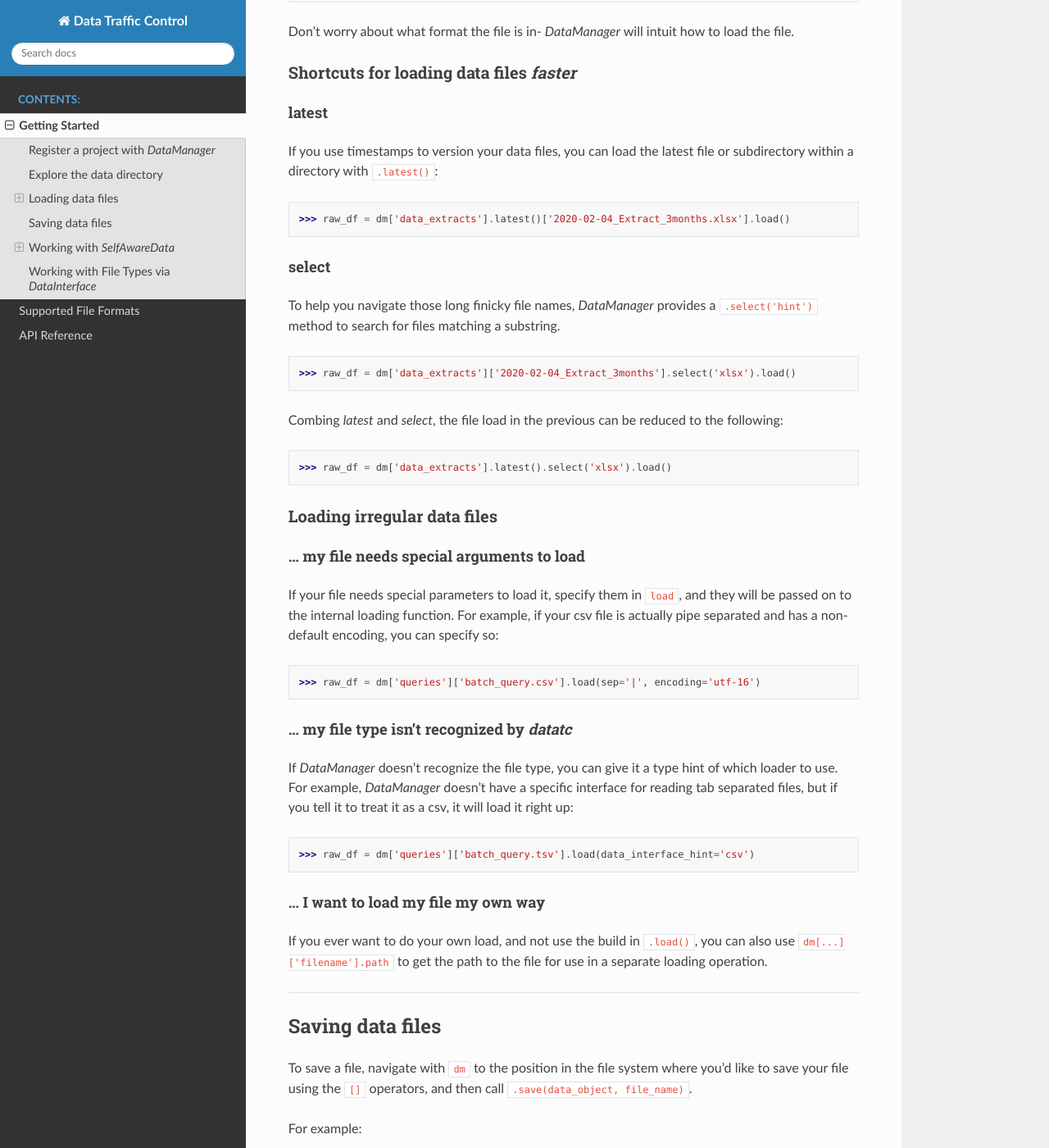
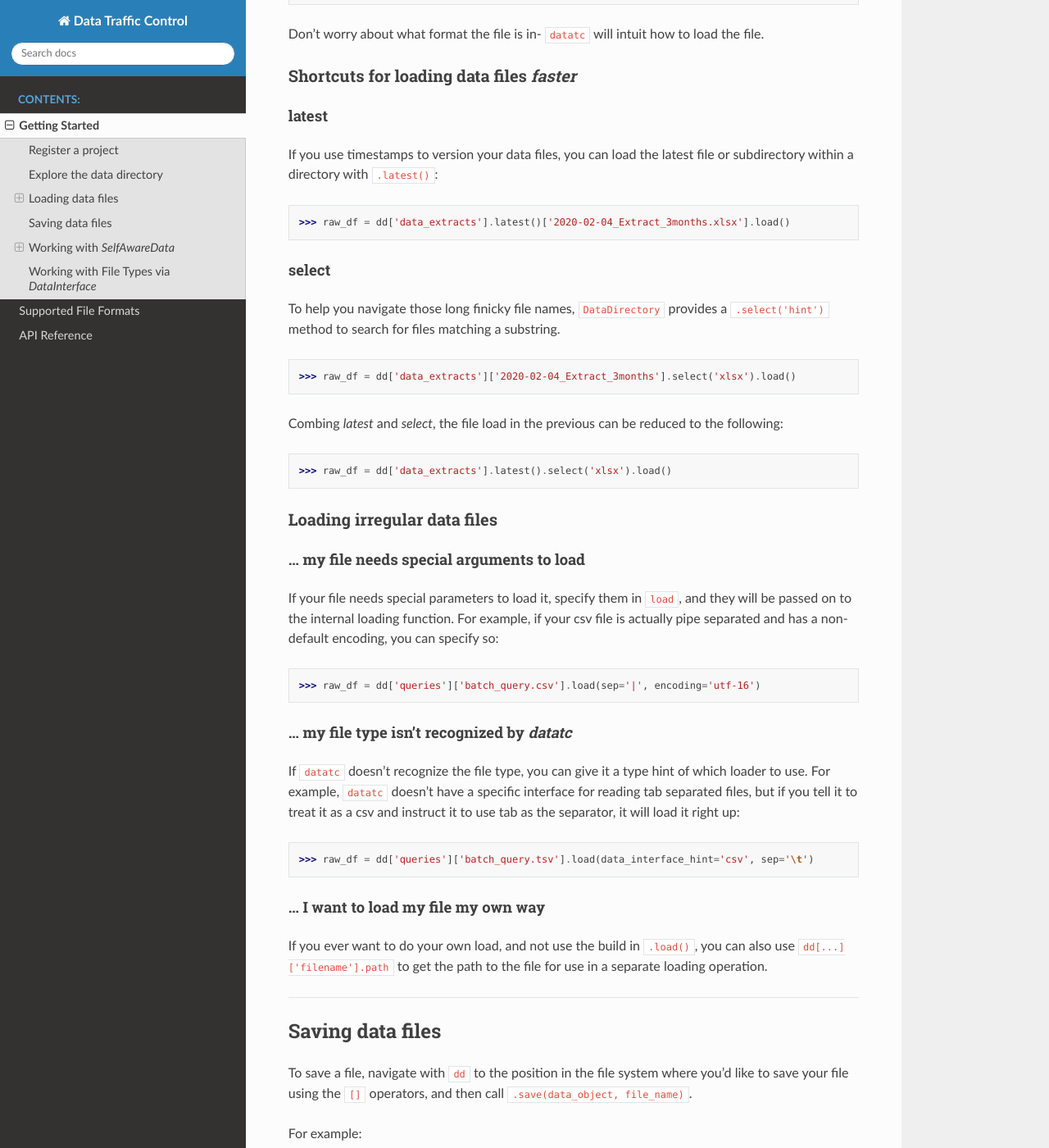
Before and after one commit to lokijuhy/data-traffic-control, a Sphinx documentation site: the page built from docs/getting_started.rst, in a window 1280 px wide and 1400 px high, scrolled down 1583 px. Shown: the whole window at 82% size. Built offline with Sphinx 7.4.7 and the Read the Docs theme 2.0.0, drawn with Linux system fonts in a browser that asks for light colours; some of the changed text lies outside the part shown.

Commit message:
update docs to remove DM

```diff
--- a/docs/getting_started.rst
+++ b/docs/getting_started.rst
@@ -2,21 +2,24 @@ Getting Started
 ===============
 
 
-Register a project with `DataManager`
+Register a project
 -------------------------------------
-`datatc` will remember for you where the data for each of your projects is stored, so that you don't have to. The first time you use `datatc` with a project, register it with :class:`datatc.data_manager.DataManager`. You only have to do this once- ``DataManager`` saves the information in ``~/.data_map.yaml`` so you never have to memorize that long file path again.
+``datatc`` will remember for you where the data for each of your projects is stored, so that you don't have to.
+The first time you use ``datatc`` with a project, register it with :class:`datatc.data_manager.DataDirectory`.
+You only have to do this once- ``datatc`` saves the information in ``~/.data_map.yaml``
+so you never have to memorize that long file path again.
 
->>> DataManager.register_project('project_name', '/path/to/project/data/dir/')
+>>> DataDirectory.register_project('project_name', '/path/to/project/data/dir/')
 
 Example:
 
->>> DataManager.register_project('mridle', '/home/user/data/mridle/data')
+>>> DataDirectory.register_project('mridle', '/home/user/data/mridle/data')
 
-Once you've registered a project, you can establish a `DataManager` on the fly by referencing it's name.
+Once you've registered a project, you can establish a ``DataDirectory`` on the fly by referencing it's name.
 
->>> dm = DataManager('mridle')
+>>> dd = DataDirectory.load('mridle')
 
-The `DataManager` object, ``dm``, will be your gateway to all file discovery, load, and save operations.
+The ``DataDirectory`` object, ``dd``, will be your gateway to all file discovery, load, and save operations.
 
 
 ----
@@ -25,9 +28,10 @@ The `DataManager` object, ``dm``, will be your gateway to all file discovery, lo
 Explore the data directory
 --------------------------
 
-`DataManager` makes it easier to interact with your project's data directory. With ``ls()``, you can print out the file structure:
+``DataDirectory`` makes it easier to interact with your project's data directory.
+With ``ls()``, you can print out the file structure:
 
->>> dm.ls()
+>>> dd.ls()
 raw/
     EntityViews/
         7 mixed items
@@ -43,7 +47,7 @@ raw/
 
 You can also print the contents of a subdirectory by navigating to it via the ``[]`` operators:
 
->>> dm['data_extracts'].ls(full=True)
+>>> dd['data_extracts'].ls(full=True)
 data_extracts/
     2019-11-23_Extract_3days/
         2019-11-23_Extract_3days.xlsx
@@ -64,10 +68,10 @@ Loading data files
 
 To load a file, navigate the file system using ``[]`` operators, and then call ``.load()``.
 
->>> raw_df = dm['data_extracts']['2020-02-04_Extract_3months']['2020-02-04_Extract_3months.xlsx'].load()
+>>> raw_df = dd['data_extracts']['2020-02-04_Extract_3months']['2020-02-04_Extract_3months.xlsx'].load()
 
 
-Don't worry about what format the file is in- `DataManager` will intuit how to load the file.
+Don't worry about what format the file is in- ``datatc`` will intuit how to load the file.
 
 
 Shortcuts for loading data files *faster*
@@ -77,18 +81,18 @@ latest
 ..........
 If you use timestamps to version your data files, you can load the latest file or subdirectory within a directory with ``.latest()``:
 
->>> raw_df = dm['data_extracts'].latest()['2020-02-04_Extract_3months.xlsx'].load()
+>>> raw_df = dd['data_extracts'].latest()['2020-02-04_Extract_3months.xlsx'].load()
 
 select
 ..........
 
-To help you navigate those long finicky file names, `DataManager` provides a ``.select('hint')`` method to search for files matching a substring.
+To help you navigate those long finicky file names, ``DataDirectory`` provides a ``.select('hint')`` method to search for files matching a substring.
 
->>> raw_df = dm['data_extracts']['2020-02-04_Extract_3months'].select('xlsx').load()
+>>> raw_df = dd['data_extracts']['2020-02-04_Extract_3months'].select('xlsx').load()
 
 Combing *latest* and *select*, the file load in the previous can be reduced to the following:
 
->>> raw_df = dm['data_extracts'].latest().select('xlsx').load()
+>>> raw_df = dd['data_extracts'].latest().select('xlsx').load()
 
 Loading irregular data files
 ''''''''''''''''''''''''''''''''''''''''''
@@ -98,17 +102,20 @@ Loading irregular data files
 If your file needs special parameters to load it, specify them in ``load``, and they will be passed on to the internal loading function.
 For example, if your csv file is actually pipe separated and has a non-default encoding, you can specify so:
 
->>> raw_df = dm['queries']['batch_query.csv'].load(sep='|', encoding='utf-16')
+>>> raw_df = dd['queries']['batch_query.csv'].load(sep='|', encoding='utf-16')
 
 ... my file type isn't recognized by `datatc`
 ................................................
-If `DataManager` doesn't recognize the file type, you can give it a type hint of which loader to use. For example, `DataManager` doesn't have a specific interface for reading tab separated files, but if you tell it to treat it as a csv, it will load it right up:
+If ``datatc`` doesn't recognize the file type, you can give it a type hint of which loader to use.
+For example, ``datatc`` doesn't have a specific interface for reading tab separated files,
+but if you tell it to treat it as a csv and instruct it to use tab as the separator, it will load it right up:
 
->>> raw_df = dm['queries']['batch_query.tsv'].load(data_interface_hint='csv')
+>>> raw_df = dd['queries']['batch_query.tsv'].load(data_interface_hint='csv', sep='\t')
 
 ... I want to load my file my own way
 ................................................
-If you ever want to do your own load, and not use the build in ``.load()``, you can also use ``dm[...]['filename'].path`` to get the path to the file for use in a separate loading operation.
+If you ever want to do your own load, and not use the build in ``.load()``, you can also use ``dd[...]['filename'].path``
+to get the path to the file for use in a separate loading operation.
 
 
 ----
@@ -117,13 +124,14 @@ If you ever want to do your own load, and not use the build in ``.load()``, you
 Saving data files
 ------------------
 
-To save a file, navigate with ``dm`` to the position in the file system where you'd like to save your file using the ``[]`` operators, and then call ``.save(data_object, file_name)``.
+To save a file, navigate with ``dd`` to the position in the file system where you'd like to save your file using the ``[]`` operators,
+and then call ``.save(data_object, file_name)``.
 
 For example:
 
 .. code-block:: python
 
-    dm['processed_data'].save(processed_df, 'processed.csv')
+    dd['processed_data'].save(processed_df, 'processed.csv')
 
 
 ----
@@ -225,11 +233,11 @@ Save
 
 There are 2 ways to save ``SelfAwareData`` objects.
 
-1. If you are using ``DataManager``, then saving your ``SelfAwareData`` works the same as saving any other file with ``DataManager``.
+1. If you are using ``DataDirectory``, then saving your ``SelfAwareData`` works the same as saving any other file with ``DataDirectory``.
 
->>> dm['directory'].save(sad, output_file_name)
+>>> dd['directory'].save(sad, output_file_name)
 
-2. You can also save ``SelfAwareData``, independently, without using ``DataManager``.
+2. You can also save ``SelfAwareData``, independently, without using ``DataDirectory``.
 
 >>> sad.save(output_file_path)
 
@@ -237,9 +245,9 @@ There are 2 ways to save ``SelfAwareData`` objects.
 Load
 '''''''
 
-Loading `SelfAwareData` works the same as loading any other data file with DataManager.
+Loading `SelfAwareData` works the same as loading any other data file with ``DataDirectory``.
 
->>> sad = dm['feature_sets']['my_feature_set.csv'].load()
+>>> sad = dd['feature_sets']['my_feature_set.csv'].load()
 
 This load returns you a `SelfAwareData` object. This object contains not only the data you transformed and saved, but also the transformation function itself.
 
@@ -255,15 +263,15 @@ To rerun the same transformation function on a new data object:
 
 >>> sad.rerun(new_df)
 
-Loading `SelfAwareData` objects without ``DataManager``
+Loading `SelfAwareData` objects without ``DataDirectory``
 .......................................................
 
-You can also load ``SelfAwareData`` objects without going through ``DataManager``:
+You can also load ``SelfAwareData`` objects without going through ``DataDirectory``:
 
 >>> sad = SelfAwareData.load(file_path)
 
 However, ``SelfAwareData`` objects are saved to the file system as directories with long names, like ``sad_dir__2021-01-01_12-00__transform_1``.
-When you interact with ``SelfAwareData`` via ``DataManager``, you can reference them like normal files (``transform_1.csv``), however, referencing them outside of ``DataMaanger`` is not as easy.
+When you interact with ``SelfAwareData`` via ``DataDirectory``, you can reference them like normal files (``transform_1.csv``), however, referencing them outside of ``DataDirectory`` is not as easy.
 
 Loading `SelfAwareData` objects in dependency-incomplete environments
 .............................................................................
@@ -282,11 +290,11 @@ Here's a toy example of working with ``SelfAwareData``:
 
 .. code-block:: python
 
-    from datatc import DataManager, SelfAwareData
+    from datatc import DataDirectory, SelfAwareData
 
-    dm = DataManager('datatc_demo')
+    dd = DataDirectory.load('datatc_demo')
 
-    raw_sad = SelfAwareData.load_from_file(dm['raw']['iris.csv'].path)
+    raw_sad = SelfAwareData.load_from_file(dd['raw']['iris.csv'].path)
 
     def petal_area(df):
         df['petal_area'] = df['petal_length'] * df['petal_width']
@@ -294,7 +302,7 @@ Here's a toy example of working with ``SelfAwareData``:
 
     area_sad = raw_sad.transform(petal_area, 'compute_petal_area')
 
-    dm['processed'].save(area_sad, 'area.csv')
+    dd['processed'].save(area_sad, 'area.csv')
 
 ----
 
```
Also changed, not shown: docs/api_reference.rst (+1 -7 lines).
